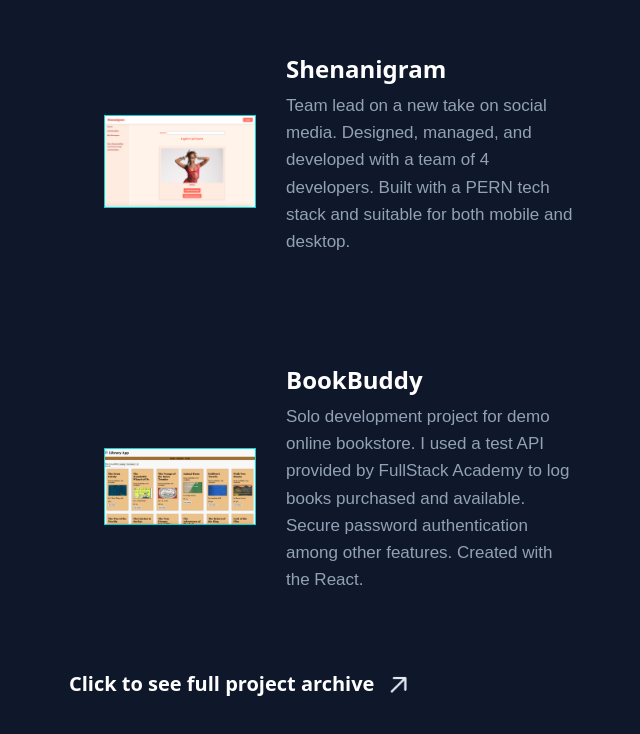
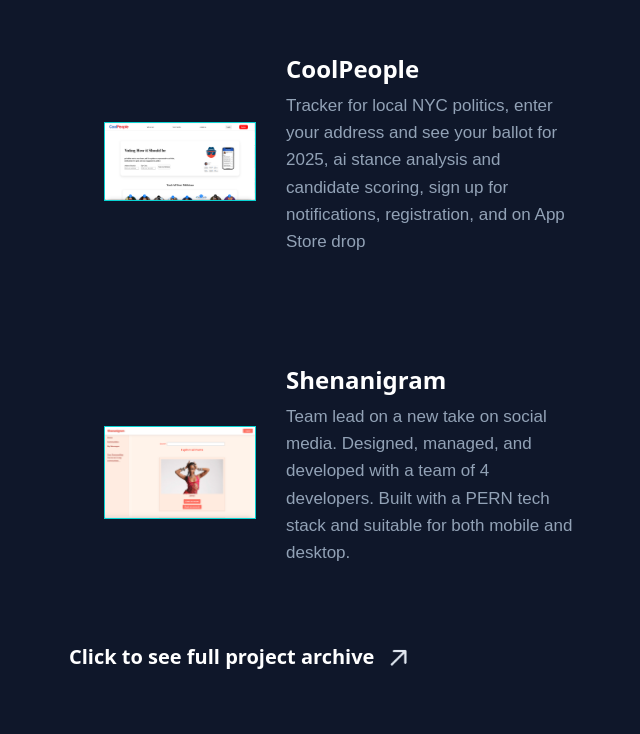
Before and after one commit to lzo-macias/lzo-website-march2025, a React (Vite) app: page / in a window 1280 px wide. Shown: the part 981-1715 px from the top of the page, without its empty margins (621-1261 px from the left). Built offline with nearby package versions, Linux system fonts and the light colour scheme.

Commit message:
new project added

```diff
--- a/src/components/Projects.jsx
+++ b/src/components/Projects.jsx
@@ -8,6 +8,24 @@
     <Element name="Projects"> {/* ✅ Added Element wrapper */}
     <div className='projectcontainer'>
       <h3 className='projectsheading'>PROJECTS</h3>
+
+{/* CoolPeople External Link */}
+    <a
+        href="https://coolpeoplenyc.netlify.app/"
+        className='projectLink'
+        target="_blank"
+        rel="noopener noreferrer"
+      >
+        <div className='CoolPeople'>
+          <div className='content'>
+            <img src="/img/CoolPeople.png" alt="CoolPeople App" />
+            <div className='text_section'>
+              <h3>CoolPeople</h3>
+              <p>Tracker for local NYC politics, enter your address and see your ballot for 2025, ai stance analysis and candidate scoring, sign up for notifications, registration, and on App Store drop</p>
+            </div>
+          </div>
+        </div>
+      </a>
 
       {/* Shenanigram External Link */}
       <a
@@ -28,7 +46,7 @@
       </a>
 
       {/* BookBuddy External Link */}
-      <a
+      {/* <a
         href="https://github.com/lzo-macias/CareerSimulationBookBuddy.git"
         className='projectLink'
         target="_blank"
@@ -43,7 +61,7 @@
             </div>
           </div>
         </div>
-      </a>
+      </a> */}
 
       {/* ✅ Internal Link to Project Archive */}
       <Link to="/projectarchive" className="project-link">
--- a/src/pages/ProjectArchive.jsx
+++ b/src/pages/ProjectArchive.jsx
@@ -3,6 +3,13 @@
 
 const ProjectArchive = () => {
   const projects = [
+    {
+      year: "2025",
+      project: "CoolPeople",
+      madeAt: "CoolPeople",
+      builtWith: ["Node.js", "React", "CSS", "Python", "Javascript", "OpenAiAPI", "PostgreSQL", "Express", "Tailwind"],
+      link: "https://coolpeoplenyc.netlify.app/"
+    },
     {
       year: "2025",
       project: "Shenanigram",
--- a/src/styling/Projects.css
+++ b/src/styling/Projects.css
@@ -46,12 +46,21 @@
     border: 1px solid rgb(9, 211, 211);
 }
 
+.CoolPeople img {
+    border: 1px solid rgb(9, 211, 211);
+}
+
 .Shenanigram h3 {
     font-size: 24px;  /* Larger text for the header */
     color: #ffffff;   /* Matches your theme */
     margin-bottom: 5px; /* Adds a small gap between header and paragraph */
 }
 .BookBuddy h3{
+    font-size: 24px;  /* Larger text for the header */
+    color: #ffffff;   /* Matches your theme */
+    margin-bottom: 5px; /* Adds a small gap between header and paragraph */
+}
+.CoolPeople h3{
     font-size: 24px;  /* Larger text for the header */
     color: #ffffff;   /* Matches your theme */
     margin-bottom: 5px; /* Adds a small gap between header and paragraph */
@@ -76,6 +85,20 @@
 }
 
 .Shenanigram:hover {
+    background-color: rgba(255, 255, 255, 0.05); /* Subtle light hover effect */
+    transform: scale(1.02); /* Slight scale-up effect for interactivity */
+    /* box-shadow: 0 6px 20px rgba(255, 255, 255, 0.2);  */
+}
+
+.CoolPeople {
+    border-radius: 12px;                    /* Smooth rounded corners */
+    padding: 20px;                          /* Adds internal spacing */
+    margin-bottom: 20px;                    /* Adds space between project sections */
+    /* box-shadow: 0 4px 15px rgba(0, 0, 0, 0.5);  */
+    transition: background-color 0.3s ease, transform 0.3s ease; /* Smooth hover */
+}
+
+.CoolPeople:hover {
     background-color: rgba(255, 255, 255, 0.05); /* Subtle light hover effect */
     transform: scale(1.02); /* Slight scale-up effect for interactivity */
     /* box-shadow: 0 6px 20px rgba(255, 255, 255, 0.2);  */
```
Also changed, not shown: public/img/CoolPeople.png (added).
